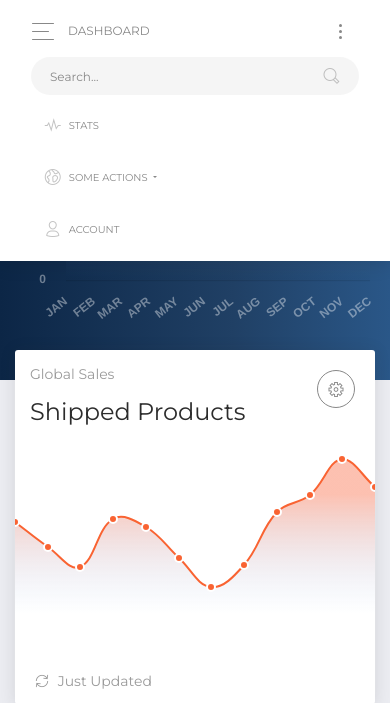
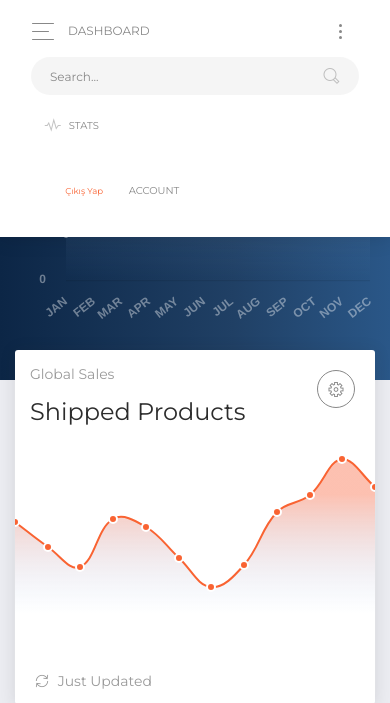
Before and after one commit to buraktfk/register-login-ajax, a PHP site: page /admin/index.php in a window 390 px wide, after a click that opens the changed part. Shown: the top 703 px of the page. Run offline with PHP 8.4, Linux system fonts and the light colour scheme; the visitor is signed in with stand-in values (Sample User, id 1); some libraries are stand-ins or nearby versions.

Commit message:
admin panele çıkış eklendi

```diff
--- a/admin/index.php
+++ b/admin/index.php
@@ -24,6 +24,9 @@ if (isset($_SESSION["yetki"])) {
     <link href="assets/css/now-ui-dashboard.css?v=1.0.1" rel="stylesheet" />
     <!-- CSS Just for demo purpose, don't include it in your project -->
     <link href="assets/demo/demo.css" rel="stylesheet" />
+       <link rel="stylesheet" type="text/css" href="../css/sweetalert2.min.css">
+<script src="https://ajax.googleapis.com/ajax/libs/jquery/3.2.1/jquery.min.js"></script>
+<script src="../js/sweetalert2.min.js"></script>
 </head>
 
 <body class="">
@@ -89,22 +92,10 @@ if (isset($_SESSION["yetki"])) {
                                     </p>
                                 </a>
                             </li>
-                            <li class="nav-item dropdown">
-                                <a class="nav-link dropdown-toggle" href="http://example.com" id="navbarDropdownMenuLink" data-toggle="dropdown" aria-haspopup="true" aria-expanded="false">
-                                    <i class="now-ui-icons location_world"></i>
-                                    <p>
-                                        <span class="d-lg-none d-md-block">Some Actions</span>
-                                    </p>
-                                </a>
-                                <div class="dropdown-menu dropdown-menu-right" aria-labelledby="navbarDropdownMenuLink">
-                                    <a class="dropdown-item" href="#">Action</a>
-                                    <a class="dropdown-item" href="#">Another action</a>
-                                    <a class="dropdown-item" href="#">Something else here</a>
-                                </div>
-                            </li>
+
                             <li class="nav-item">
                                 <a class="nav-link" href="#pablo">
-                                    <i class="now-ui-icons users_single-02"></i>
+                                    <button onclick="cikis()" class="btn btn-neutral" type="submit">Çıkış Yap</button>
                                     <p>
                                         <span class="d-lg-none d-md-block">Account</span>
                                     </p>
@@ -114,6 +105,32 @@ if (isset($_SESSION["yetki"])) {
                     </div>
                 </div>
             </nav>
+            <script>
+function cikis()
+{
+
+
+$.ajax(
+        {
+            type: "POST",
+            url:  "../cikis.php",
+            success: function(sonuc){
+                if(sonuc == 'cikis')
+                {
+                   swal("Çıkış Yaptınız..","", "success");
+                     setTimeout(function () {
+       window.location.href = "../logres.php"; }, 2000);
+                }
+
+                else{
+
+                    swal("Giriş Başarısız !","", "error");
+                }
+            }
+        })
+}
+
+</script>
             <!-- End Navbar -->
             <div class="panel-header panel-header-lg">
                 <canvas id="bigDashboardChart"></canvas>
```
